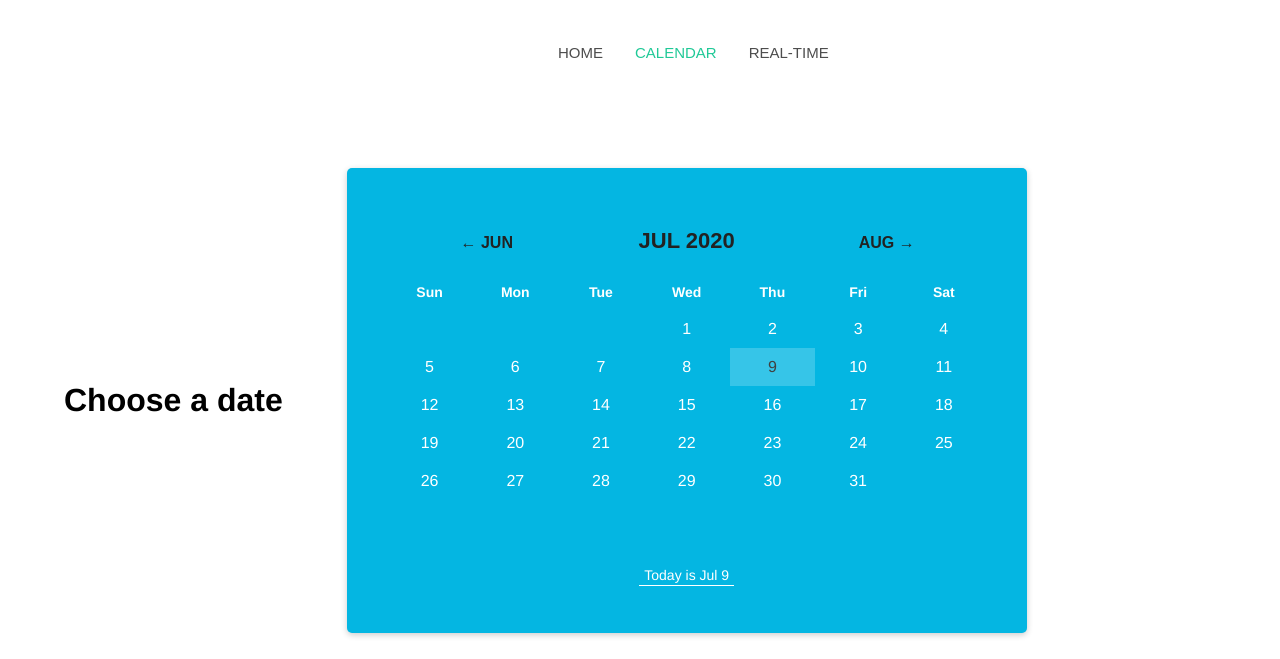
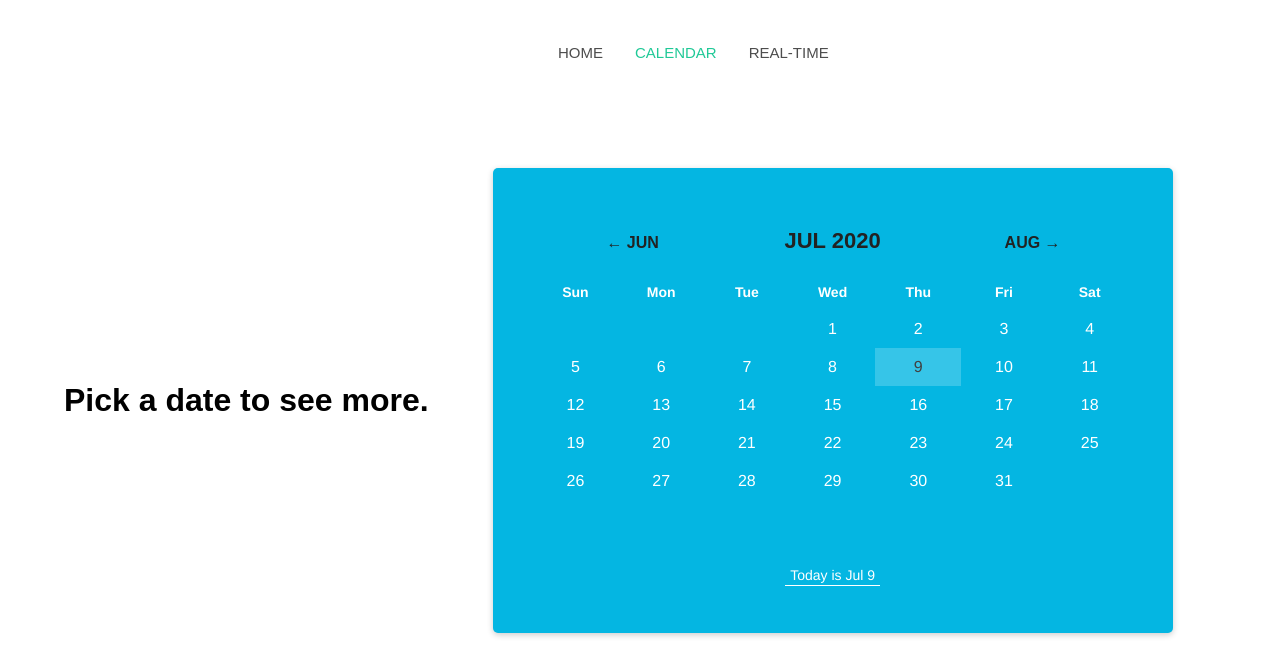
Before and after one commit to asteasolutions/office-access-control, a Flask app: page /calendar in a window 1280 px wide. Shown: the top 659 px of the page. Run offline with Flask 2, Linux system fonts and the light colour scheme; parts of the project's set-up code (start-up, migrations or seed data) failed here and were passed over.

Commit message:
Slight calendar changes

```diff
--- a/flask_app/static/styles/calendar.css
+++ b/flask_app/static/styles/calendar.css
@@ -547,6 +547,7 @@ input.add-event-edit:-ms-input-placeholder {
 
 #text {
   margin-left: 2em;
+  font-family: Arial, Helvetica, sans-serif;
 }
 
 a {
@@ -560,6 +561,8 @@ a {
 
 #nav-home {
   font-size:0.5em;
+  margin-left: 1em;
+  margin-right: 1em;
 }
 
 #nav-home:hover {
@@ -570,6 +573,7 @@ a {
 #nav-calendar {
   font-size:0.5em;
   color: #20c997;
+  margin-right: 1em;
 }
 
 #nav-real-time {
--- a/flask_app/templates/calendar.html
+++ b/flask_app/templates/calendar.html
@@ -27,7 +27,7 @@
       </ul>
     </div>
     <div>
-      <h1 id="text">Choose a date</h1>
+      <h1 id="text">Pick a date to see more.</h1>
     </div>
 </head>
 <body>
```
